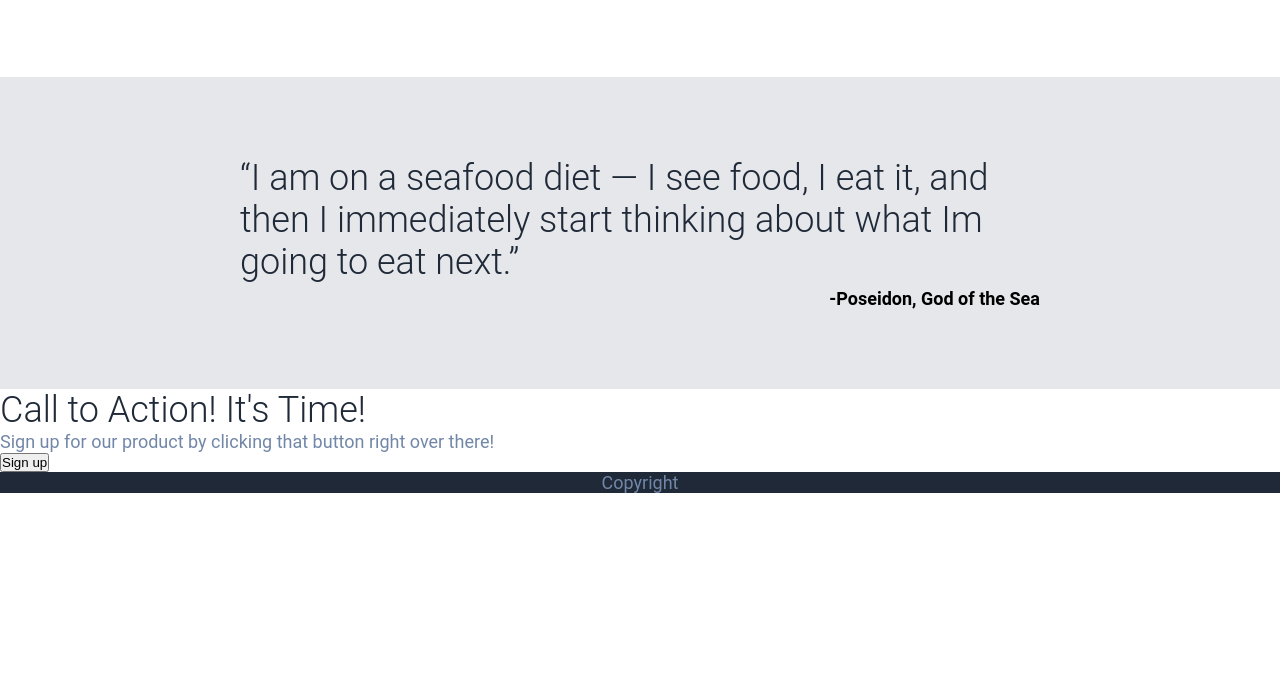
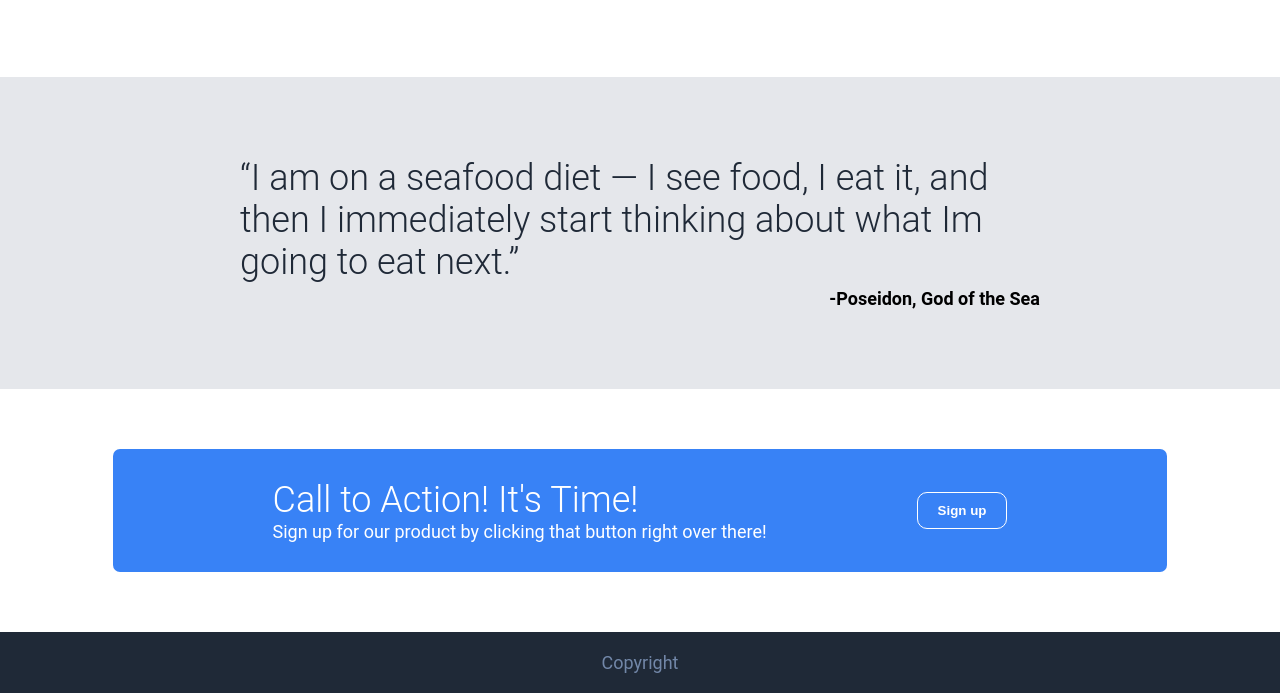
Before and after one commit to User1928374/Landing-Page, a plain HTML site: page index.html in a window 1280 px wide. Shown: the part 777-1470 px from the top of the page. Before the commit the page ends 1270 px from the top, so only its background shows below. Drawn offline with Linux system fonts and the light colour scheme.

Commit message:
Finish Section four and Edit Footer

```diff
--- a/index.html
+++ b/index.html
@@ -45,11 +45,13 @@
     </div>
 
     <div class="fourth-section">
-        <div class="call-to-action">
-            <h2 class="action-call">Call to Action! It's Time!</h2>
-            <p class="action-description">Sign up for our product by clicking that button right over there!</p>
+        <div class="fourth-container">
+            <div class="call-to-action">
+                <h2 class="action-call">Call to Action! It's Time!</h2>
+                <p class="action-description">Sign up for our product by clicking that button right over there!</p>
+            </div>
+            <button class="sign-up-footer">Sign up</button>
         </div>
-        <button class="sign-up-footer">Sign up</button>
     </div>
 
     <footer>
--- a/style.css
+++ b/style.css
@@ -95,6 +95,37 @@ header{
     font-weight: 600;
 }
 
+.fourth-section{
+    display: flex;
+    justify-content: center;
+    align-items: center;
+    padding: 60px 0;
+}
+
+.fourth-container{
+    display: flex;
+    justify-content: center;
+    align-items: center;
+    gap: 150px;
+    padding: 30px 160px;
+    background-color: #3882F6;
+    border-radius: 7px;
+}
+.action-call{
+    color: white;
+}
+.action-description{
+    color: white;
+}
+.sign-up-footer{
+    background-color: #3882F6;
+    border: white solid 1px;
+    padding: 10px 20px;
+    color: white;
+    border-radius: 10px;
+    font-weight: 600;
+}
+
 h2{
     font-size: 36px;
     color: #1F2937;
@@ -120,6 +151,7 @@ footer{
     display: flex;
     justify-content: center;
     align-items: center;
+    padding: 20px;
     color: lightgray;
     background-color: #1F2937;
 }
```
